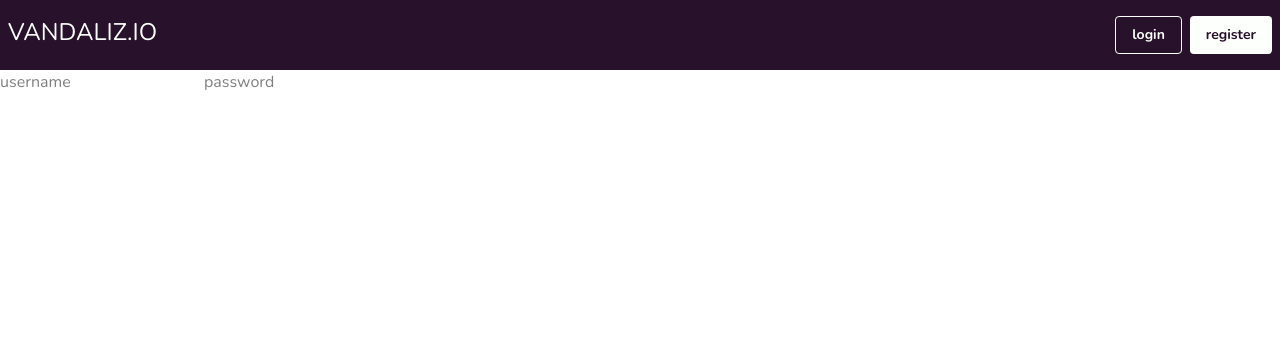
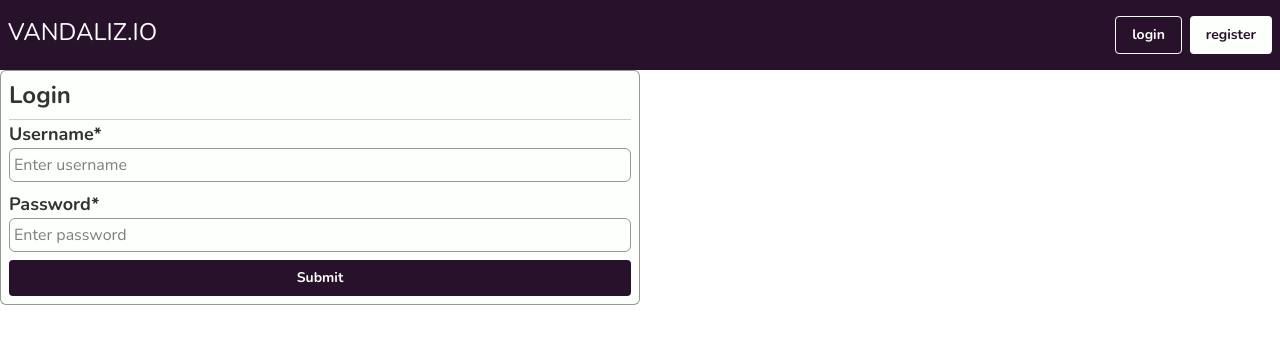
Before and after one commit to seanquiambao/vandalizio-frontend, a React (Vite) app: page /login in a window 1280 px wide. Shown: the top 344 px of the page. Built offline with nearby package versions, Linux system fonts and the light colour scheme.

Commit message:
login completed

```diff
--- a/src/components/thread/iteration.tsx
+++ b/src/components/thread/iteration.tsx
@@ -10,5 +10,4 @@ const Iteration = () => {
   );
 };
 
-
 export default Iteration;
--- a/src/data/forms/input-fields.tsx
+++ b/src/data/forms/input-fields.tsx
@@ -5,12 +5,12 @@ export const INPUTFIELDS: Record<
   string,
   (
     field: Field,
-    setAttributes: React.Dispatch<React.SetStateAction<BaseAttributes>>
+    setAttributes: React.Dispatch<React.SetStateAction<BaseAttributes>>,
   ) => JSX.Element
 > = {
   text: (
     field: TextInput,
-    setAttributes: React.Dispatch<React.SetStateAction<BaseAttributes>>
+    setAttributes: React.Dispatch<React.SetStateAction<BaseAttributes>>,
   ) => {
     return (
       <input
--- a/src/data/forms/login.tsx
+++ b/src/data/forms/login.tsx
@@ -1,21 +1,25 @@
-import type { TextInput } from "../../types/form-type";
+import type {
+  BaseAttributes,
+  BaseFields,
+  TextInput,
+} from "../../types/form-type";
 
-interface Attributes {
+interface Attributes extends BaseAttributes {
   username: string;
   password: string;
 }
 
-interface Fields {
+interface Fields extends BaseFields {
   username: TextInput;
   password: TextInput;
 }
 
-export const ATTRIBUTES: Attributes = {
+export const LOGINATTRIBUTES: Attributes = {
   username: "",
   password: "",
 };
 
-export const FIELDS: Fields = {
+export const LOGINFIELDS: Fields = {
   username: {
     input: "text",
     name: "username",
--- a/src/routes/login/login.tsx
+++ b/src/routes/login/login.tsx
@@ -1,10 +1,35 @@
+import type { BaseAttributes } from "../../types/form-type";
+import { useState } from "react";
+import { LOGINATTRIBUTES, LOGINFIELDS } from "../../data/forms/login";
+import { api } from "../../utils/api";
+
+import Form from "../../components/forms/form";
+import Toaster from "../../utils/toaster";
+
 const Login = () => {
+  const [attributes, setAttributes] = useState<BaseAttributes>(LOGINATTRIBUTES);
+
+  const handleSubmit = async () => {
+    try {
+      await api({
+        method: "POST",
+        url: "api/v1/auth/authenticate",
+        body: attributes,
+      });
+
+      Toaster("Successfully login user!", "success");
+    } catch {
+      Toaster("Failed to login user", "error");
+    }
+  };
   return (
     <div>
-      <form>
-        <input type="text" placeholder="username" />
-        <input type="password" placeholder="password" />
-      </form>
+      <Form
+        title="Login"
+        fields={LOGINFIELDS}
+        onSubmit={handleSubmit}
+        setAttributes={setAttributes}
+      />
     </div>
   );
 };
--- a/src/routes/register/register.tsx
+++ b/src/routes/register/register.tsx
@@ -12,17 +12,15 @@ const Register = () => {
   });
   const handleSubmit = async () => {
     try {
-
-      const response = await api({
+      await api({
         method: "POST",
         url: "api/v1/auth/register",
-        body: attributes
-      })
+        body: attributes,
+      });
 
-      console.log(response);
-      Toaster("Successfully registered user!", "success")
+      Toaster("Successfully registered user!", "success");
     } catch {
-      Toaster("Failed to register user", "error")
+      Toaster("Failed to register user", "error");
     }
   };
   return (
--- a/src/utils/api.ts
+++ b/src/utils/api.ts
@@ -5,12 +5,20 @@ type API = {
   headers?: HeadersInit;
 };
 
-export const api = async ({ url, method, body, headers = { "Content-Type": "application/json" } }: API) => {
-  const response = await fetch(`http://${import.meta.env.VITE_SPRINGBOOT_URL_ADDRESS}/${url}`, {
-    method,
-    body: JSON.stringify(body),
-    headers,
-  });
+export const api = async ({
+  url,
+  method,
+  body,
+  headers = { "Content-Type": "application/json" },
+}: API) => {
+  const response = await fetch(
+    `http://${import.meta.env.VITE_SPRINGBOOT_URL_ADDRESS}/${url}`,
+    {
+      method,
+      body: JSON.stringify(body),
+      headers,
+    },
+  );
 
   const data = await response.json();
 
```
